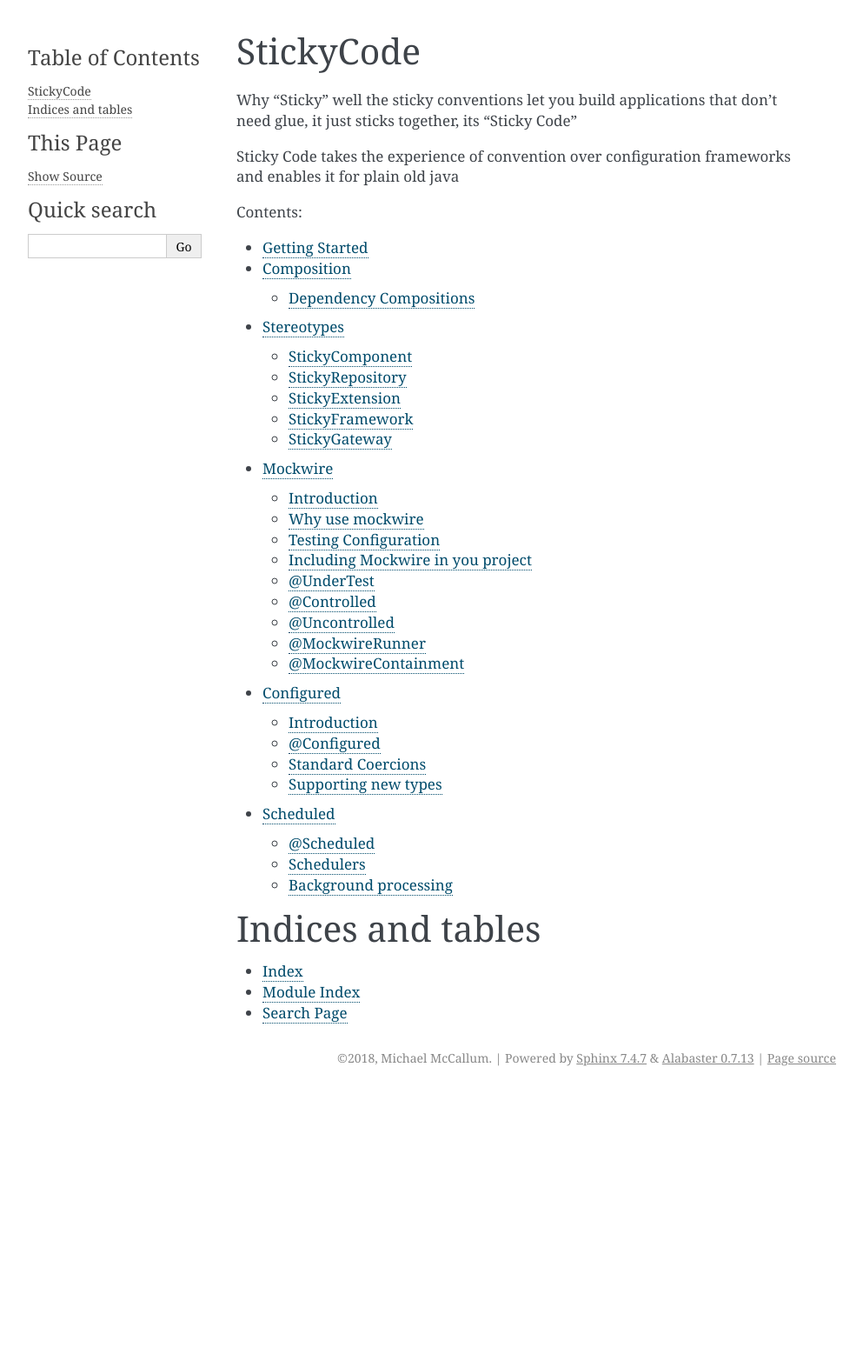
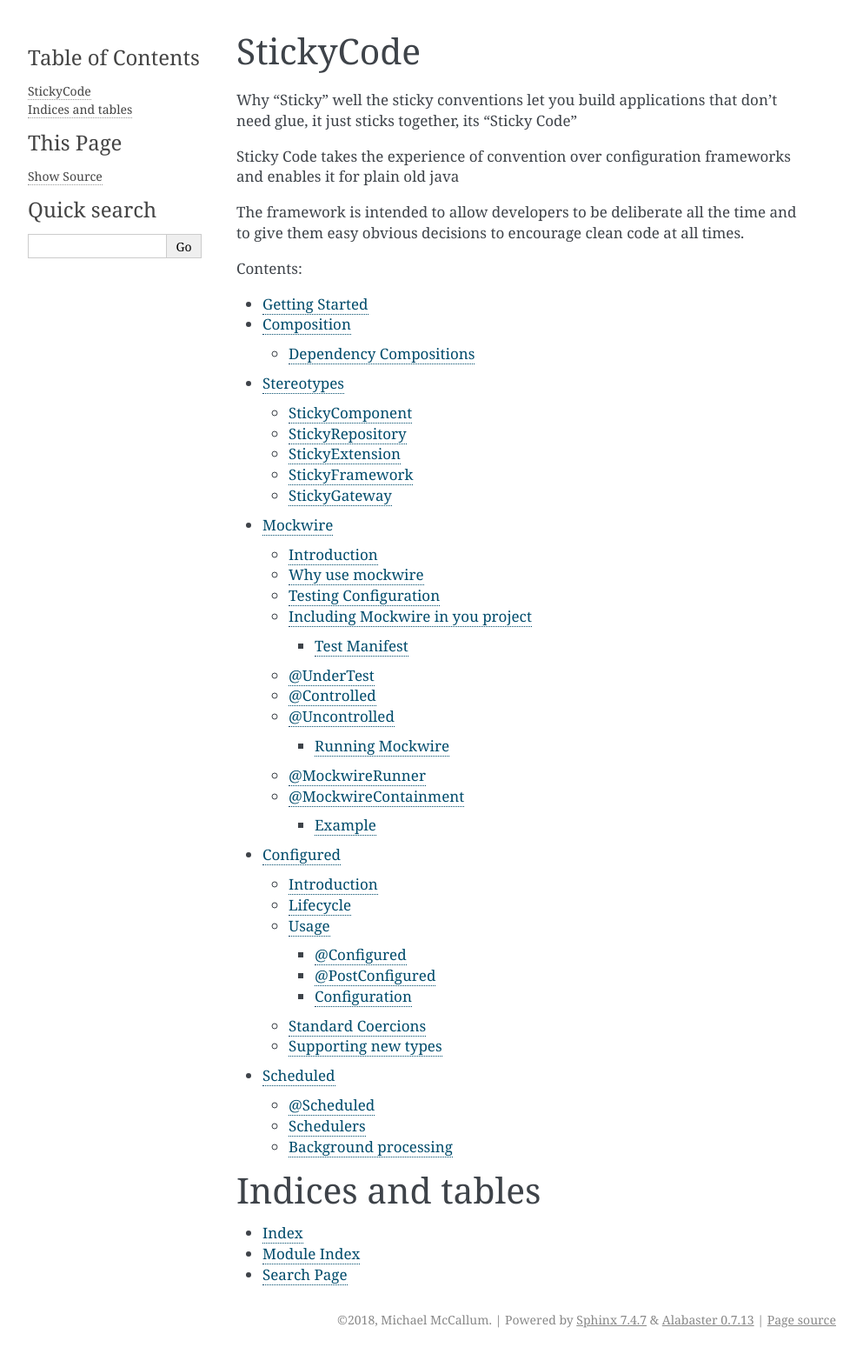
Before and after one commit to StickySource/documentation, a Sphinx documentation site: the page built from docs/source/index.rst, in a window 1280 px wide. Shown: the whole page at 87% size, without its empty margins (148-1141 px from the left). Built offline with Sphinx 7.4.7, drawn with Linux system fonts in a browser that asks for light colours; before the commit the page ends 1256 px from its top, so only the background shows below that.

```diff
--- a/docs/source/example.rst
+++ /dev/null
@@ -1,2 +0,0 @@
-Example
-=======
--- a/docs/source/index.rst
+++ b/docs/source/index.rst
@@ -10,16 +10,19 @@ Why "Sticky" well the sticky conventions let you build applications that don't n
 
 Sticky Code takes the experience of convention over configuration frameworks and enables it for plain old java
 
+The framework is intended to allow developers to be deliberate all the time and to give them easy obvious decisions to encourage clean code at all times.
+
 .. toctree::
-   :maxdepth: 2
+   :maxdepth: 3
+   :includehidden:
    :caption: Contents:
 
    getting-started/index
-   composition
-   stereotypes
-   mockwire
-   configured
-   scheduled
+   composition/index
+   stereotypes/index
+   mockwire/index
+   configured/index
+   scheduled/index
 
 Indices and tables
 ==================
--- /dev/null
+++ b/docs/source/mockwire/example.rst
@@ -0,0 +1,6 @@
+
+Example
+----------
+
+Example 1
+^^^^^^^^^^
```
Also changed, not shown: docs/source/configured.rst (deleted, +0 -14 lines), docs/source/configured/index.rst (added, +214 -0 lines), docs/source/mockwire/index.rst (renamed from docs/source/mockwire.rst, +7 -0 lines), docs/source/composition/index.rst (renamed from docs/source/composition.rst), docs/source/scheduled/index.rst (renamed from docs/source/scheduled.rst), docs/source/stereotypes/index.rst (renamed from docs/source/stereotypes.rst).
